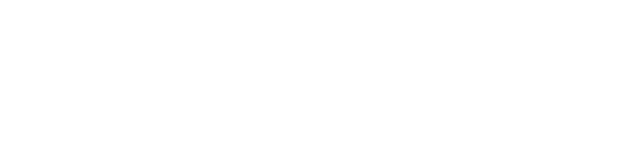
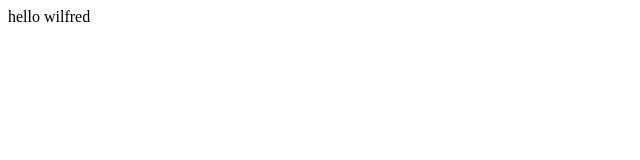
Before and after one commit to jason-gumbs/wilfredgumbs.github.io, a plain HTML site: page index.html in a window 1280 px wide. Shown: the whole page, without its empty margins (0-640 px from the left). Drawn offline with Linux system fonts and the light colour scheme.

Commit message:
I am hungry

```diff
--- a/index.html
+++ b/index.html
@@ -4,6 +4,7 @@
 	<title></title>
 </head>
 <body>
+	hello wilfred
 
 </body>
 </html>
```
